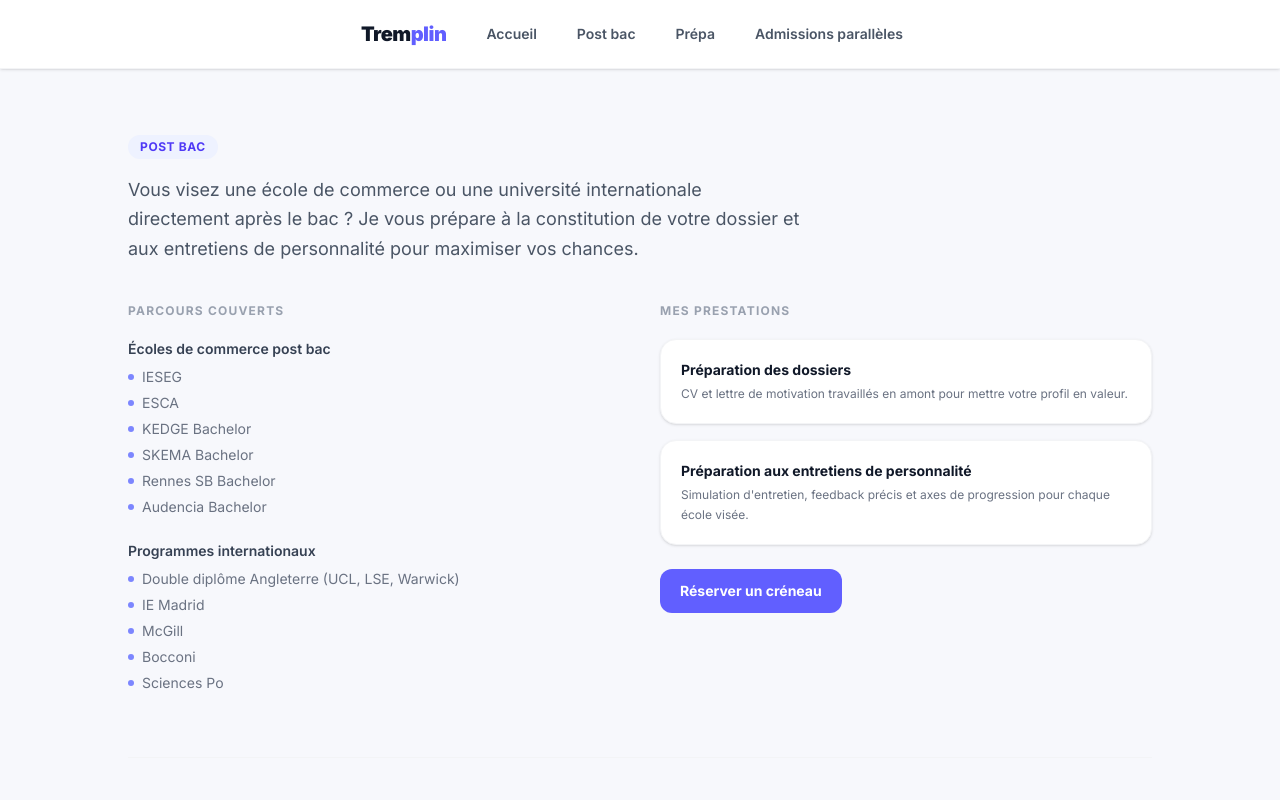
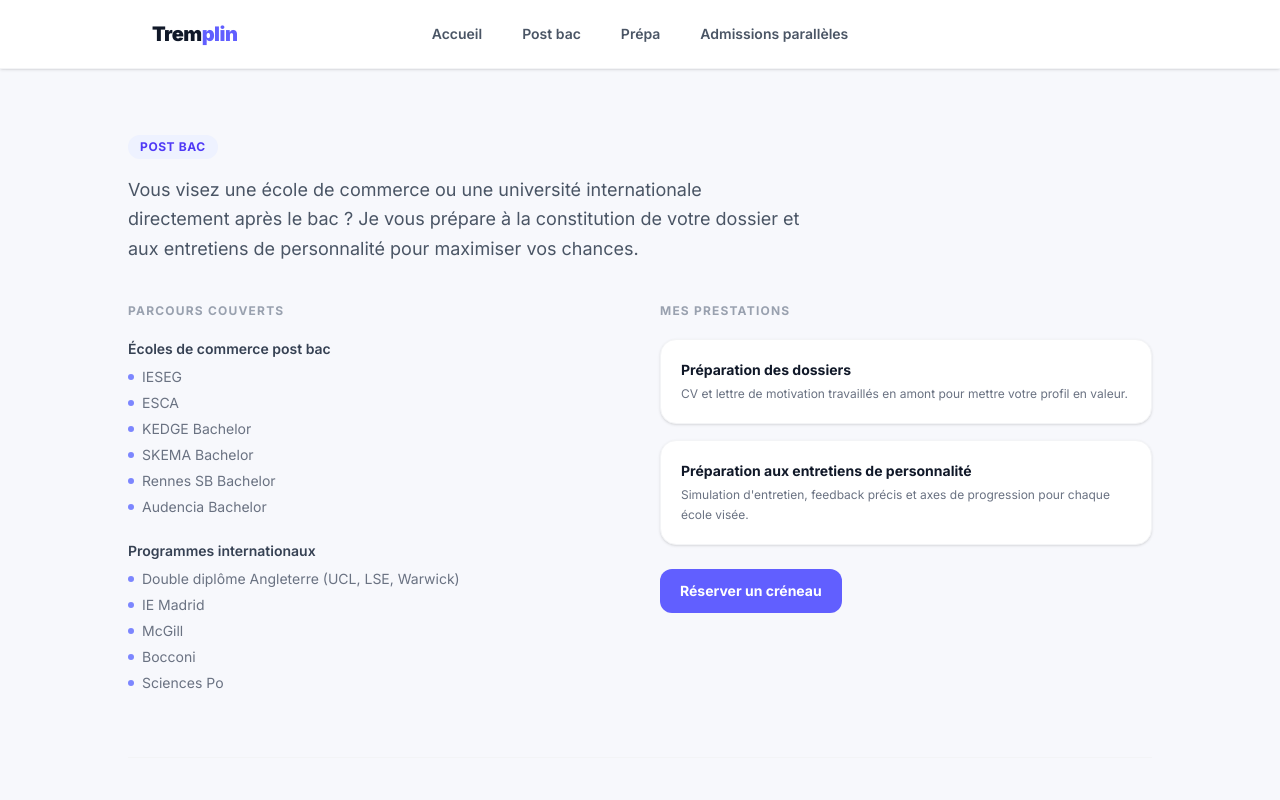
Before and after one commit to louiseheraud/presentation, a Next.js app: page / in a window 1280 px wide. Shown: the top 800 px of the page. Built offline with nearby package versions, Linux system fonts and the light colour scheme.

Commit message:
fix: logo left, nav centered in header

```diff
--- a/components/ParcoursNav.tsx
+++ b/components/ParcoursNav.tsx
@@ -9,11 +9,11 @@ export default function ParcoursNav() {
 
   return (
     <header className="sticky top-0 z-50 bg-white border-b border-gray-100 shadow-sm">
-      <div className="max-w-5xl mx-auto px-6 py-4 flex items-center justify-center gap-2">
-        <span className="font-black text-xl tracking-tight text-gray-900 mr-4 flex-shrink-0">
+      <div className="max-w-5xl mx-auto px-6 py-4 grid grid-cols-3 items-center">
+        <span className="font-black text-xl tracking-tight text-gray-900">
           Trem<span className="text-indigo-500">plin</span>
         </span>
-        <nav className="flex items-center gap-2">
+        <nav className="flex items-center justify-center gap-2">
           <button
             onClick={() => window.scrollTo({ top: 0, behavior: 'smooth' })}
             className="px-4 py-2 text-sm font-semibold rounded-lg text-gray-600 hover:text-indigo-600 hover:bg-indigo-50 transition-colors whitespace-nowrap"
```
